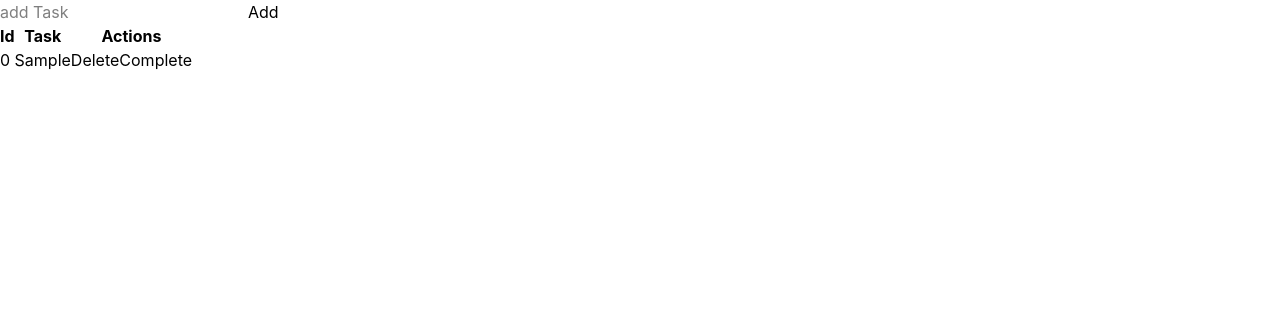
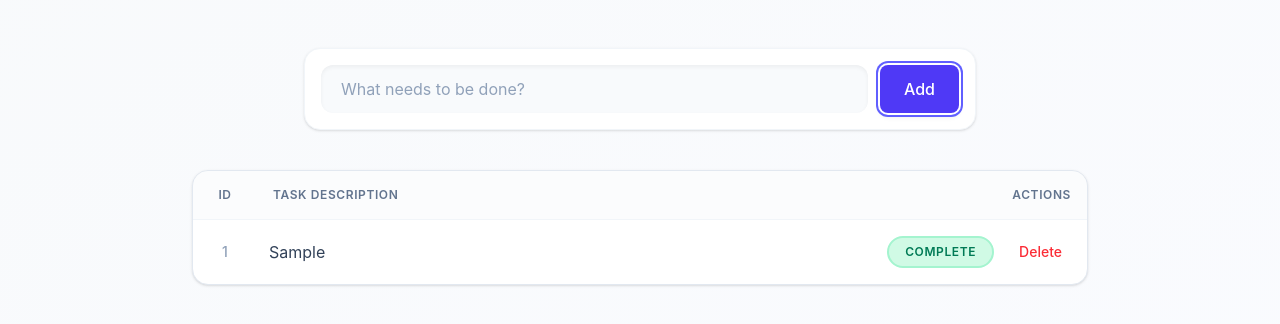
Before and after one commit to Wassim-RF/Hermes-, a React (Vite) app: page / in a window 1280 px wide. Both pictures are taken after typing "Sample" into the empty fields and a click on the button "Add". Shown: the top 324 px of the page. Built offline with nearby package versions, Linux system fonts and the light colour scheme.

Commit message:
feat: ajoute design avec tailwindCSS dans le code

```diff
--- a/src/App.jsx
+++ b/src/App.jsx
@@ -4,21 +4,56 @@ import AddTaskForm from "./Components/Tasks/AddTaskForm";
 import TaskTable from "./Components/Tasks/TaskTable";
 
 function App() {
-    const [todos , addTodo , deleteTodo , toogleTodo] = useTodo();
-    const [text , setText] = useState("");
+    const [todos, addTodo, deleteTodo, toogleTodo] = useTodo();
+    const [text, setText] = useState("");
 
     function handleSubmitAdd(e) {
         e.preventDefault();
+        if (text.trim() === "") {
+            alert("L'input est vide.");
+            return
+        }
         addTodo(text);
         setText("");
     }
 
     return (
-        <div>
-            <AddTaskForm addTask={handleSubmitAdd} text={text} setText={setText} />
-            <TaskTable todos={todos} deleteTask={deleteTodo} toogleTask={toogleTodo} />
+        <div className="min-h-screen bg-linear-to-br from-slate-50 to-indigo-50/30 py-12 px-4 sm:px-6">
+            <div className="max-w-4xl mx-auto space-y-10">
+
+                {/* <header className="text-center space-y-2">
+                    <h1 className="text-4xl font-black text-slate-900 tracking-tight sm:text-5xl">
+                        Task <span className="text-indigo-600">Master</span>
+                    </h1>
+                    <p className="text-slate-500 font-medium">
+                        Focus on what matters, one task at a time.
+                    </p>
+                </header> */}
+
+                <section className="flex justify-center">
+                    <AddTaskForm
+                        addTask={handleSubmitAdd}
+                        text={text}
+                        setText={setText}
+                    />
+                </section>
+
+                <main className="animate-in fade-in slide-in-from-bottom-4 duration-700">
+                    <TaskTable
+                        todos={todos}
+                        deleteTask={deleteTodo}
+                        toogleTask={toogleTodo}
+                    />
+                </main>
+
+                {/* <footer className="pt-6 border-t border-slate-200 flex justify-between items-center text-sm text-slate-400">
+                    <p>{todos.length} Total Tasks</p>
+                    <p>Built with React & Tailwind</p>
+                </footer> */}
+
+            </div>
         </div>
-    )
+    );
 }
 
-export default App
+export default App;
--- a/src/Components/Button/AddTask.jsx
+++ b/src/Components/Button/AddTask.jsx
@@ -1,5 +1,5 @@
 export default function AddTask() {
-    return <button>
+    return <button className="bg-indigo-600 hover:bg-indigo-700 text-white font-medium py-2 px-6 rounded-lg transition-all duration-200 shadow-md active:scale-95 focus:outline-none focus:ring-2 focus:ring-indigo-500 focus:ring-offset-2">
         Add
     </button>
 }
--- a/src/Components/Button/DeleteTask.jsx
+++ b/src/Components/Button/DeleteTask.jsx
@@ -1,5 +1,5 @@
 export default function DeleteTask({deleteTask , id}) {
-    return <button onClick={() => deleteTask(id)}>
+    return <button onClick={() => deleteTask(id)} className="text-red-500 hover:text-white hover:bg-red-500 border border-transparent hover:border-red-600 px-3 py-1 rounded-md text-sm font-medium transition-all duration-200 ease-in-out focus:outline-none focus:ring-2 focus:ring-red-400 focus:ring-offset-1">
         Delete
     </button>
 }
--- a/src/Components/Button/ToggleTask.jsx
+++ b/src/Components/Button/ToggleTask.jsx
@@ -1,5 +1,5 @@
 export default function ToogleTask({isCompleted , toogleTask , id}) {
-    return <button onClick={() => toogleTask(id)}>
+    return <button onClick={() => toogleTask(id)} className={`px-4 py-1.5 rounded-full text-xs font-semibold uppercase tracking-wider transition-all duration-300 border-2 ${ isCompleted ? "bg-amber-100 text-amber-700 border-amber-200 hover:bg-amber-200" : "bg-emerald-100 text-emerald-700 border-emerald-200 hover:bg-emerald-200"} focus:outline-none focus:ring-2 focus:ring-offset-2 ${ isCompleted ? "focus:ring-amber-400" : "focus:ring-emerald-400"}`}>
         {
             isCompleted ? "Incomplete" : "Complete"
         }
--- a/src/Components/Tasks/AddTaskForm.jsx
+++ b/src/Components/Tasks/AddTaskForm.jsx
@@ -1,8 +1,14 @@
 import AddTask from "../Button/AddTask";
 
-export default function AddTaskForm({addTask , text , setText}) {
-    return <form onSubmit={addTask}>
-        <input type="text" placeholder="add Task" value={text} onChange={(e) => {setText(e.target.value)}}/>
-        <AddTask />
-    </form>
+export default function AddTaskForm({ addTask, text, setText }) {
+    return (
+        <form onSubmit={addTask} className="flex flex-col sm:flex-row gap-3 w-full max-w-2xl mx-auto p-4 bg-white rounded-2xl shadow-sm border border-slate-100">
+            <div className="relative grow">
+                <input type="text" placeholder="What needs to be done?" value={text} onChange={(e) => setText(e.target.value)} className="w-full px-5 py-3 bg-slate-50 border-none rounded-xl text-slate-700 placeholder:text-slate-400 focus:ring-2 focus:ring-indigo-500 focus:bg-white transition-all duration-200 outline-none shadow-inner"/>
+            </div>
+            <div className="flex shrink-0">
+                <AddTask />
+            </div>
+        </form>
+    );
 }
--- a/src/Components/Tasks/OneTask.jsx
+++ b/src/Components/Tasks/OneTask.jsx
@@ -1,13 +1,34 @@
 import DeleteTask from "../Button/DeleteTask";
 import ToogleTask from "../Button/ToggleTask";
 
-export default function OneTask({index , task , deleteTask , toogleTask}) {
-    return <tr>
-        <td>{index}</td>
-        <td className={task.completed ? 'line-through' : ''}>{task.text}</td>
-        <td>
-            <DeleteTask deleteTask={deleteTask} id={task.id} />
-            <ToogleTask isCompleted={task.completed} toogleTask={toogleTask} id={task.id}/>
-        </td>
+export default function OneTask({ index, task, deleteTask, toogleTask }) {
+  return (
+    <tr className="group border-b border-slate-100 last:border-none hover:bg-slate-50/80 transition-colors duration-150">
+      {/* Index Column */}
+      <td className="py-4 px-3 text-sm font-medium text-slate-400 w-12 text-center">
+        {index + 1}
+      </td>
+
+      {/* Task Text Column */}
+      <td className="py-4 px-3">
+        <span
+          className={`text-base transition-all duration-300 ${
+            task.completed
+              ? "line-through text-slate-400 decoration-slate-300"
+              : "text-slate-700 font-normal"
+          }`}
+        >
+          {task.text}
+        </span>
+      </td>
+
+      {/* Actions Column */}
+      <td className="py-4 px-3 text-right">
+        <div className="flex items-center justify-end gap-3">
+          <ToogleTask isCompleted={task.completed} toogleTask={toogleTask} id={task.id} />
+          <DeleteTask deleteTask={deleteTask} id={task.id} />
+        </div>
+      </td>
     </tr>
+  );
 }
--- a/src/Components/Tasks/TaskTable.jsx
+++ b/src/Components/Tasks/TaskTable.jsx
@@ -1,21 +1,43 @@
 import OneTask from "./OneTask";
 
-export default function TaskTable({ todos , deleteTask , toogleTask }) {
+export default function TaskTable({ todos, deleteTask, toogleTask }) {
     return (
-        <table border="1">
-            <thead>
-                <tr>
-                    <th>Id</th>
-                    <th>Task</th>
-                    <th>Actions</th>
-                </tr>
-            </thead>
+        <div className="w-full overflow-hidden rounded-2xl border border-slate-200 bg-white shadow-sm">
+            <table className="w-full text-left border-collapse">
+                <thead>
+                    <tr className="bg-slate-50/50 border-b border-slate-100">
+                        <th className="py-4 px-4 text-xs font-semibold uppercase tracking-wider text-slate-500 w-16 text-center">
+                            Id
+                        </th>
+                        <th className="py-4 px-4 text-xs font-semibold uppercase tracking-wider text-slate-500">
+                            Task Description
+                        </th>
+                        <th className="py-4 px-4 text-xs font-semibold uppercase tracking-wider text-slate-500 text-right">
+                            Actions
+                        </th>
+                    </tr>
+                </thead>
 
-            <tbody>
-                {todos.map((todo , index) => (
-                    <OneTask key={todo.id} index={index} task={todo} deleteTask={deleteTask} toogleTask={toogleTask} />
-                ))}
-            </tbody>
-        </table>
+                <tbody className="divide-y divide-slate-50">
+                    {todos.length > 0 ? (
+                        todos.map((todo, index) => (
+                            <OneTask
+                                key={todo.id}
+                                index={index}
+                                task={todo}
+                                deleteTask={deleteTask}
+                                toogleTask={toogleTask}
+                            />
+                        ))
+                    ) : (
+                        <tr>
+                            <td colSpan="3" className="py-12 text-center text-slate-400 italic">
+                                No tasks found. Start by adding one above!
+                            </td>
+                        </tr>
+                    )}
+                </tbody>
+            </table>
+        </div>
     );
 }
```
